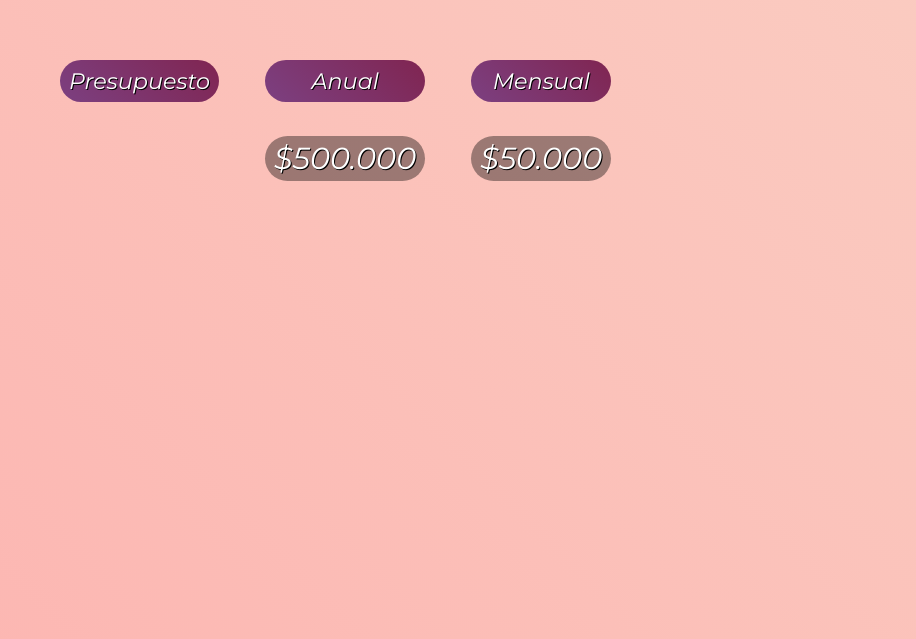
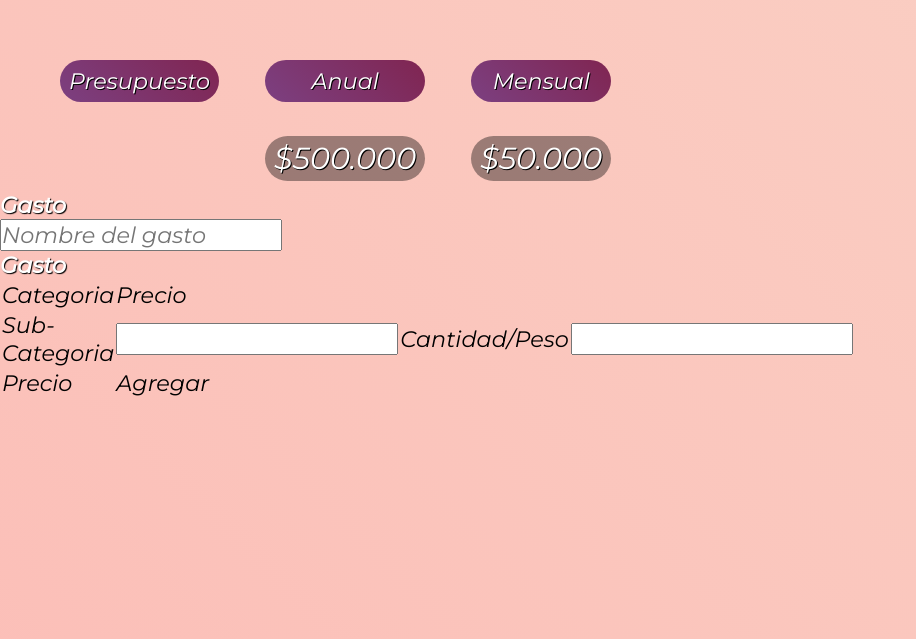
Before and after one commit to julianlastuvka/Budget, a Flask app: page /agregar in a window 1280 px wide. Shown: the part 121-760 px from the top of the page, without its empty margins (0-916 px from the left). Run offline with Flask 2, Linux system fonts and the light colour scheme.

Commit message:
added gastos table

```diff
--- a/templates/agregar.html
+++ b/templates/agregar.html
@@ -19,8 +19,39 @@ block body %}
             <td>$500.000</td>
             <td>$50.000</td>
         </tr>
-
     </tbody>
 </table>
 
+<div class="input-gasto">
+    <form>
+        <ul class="nombre-gasto">
+            <li>Gasto</li>
+            <li><input type="text" class="form-control" id="nombre_gasto" name="nombre_gasto" placeholder="Nombre del gasto"></li>
+            <li>Gasto</li>
+        </ul>
+
+        <table class="input-gasto__table">
+            <tbody>
+                <tr>
+                    <td>Categoria</td>
+                    <td>Precio</td>
+                </tr>
+                <tr>
+                    <td>Sub-<br>Categoria</td>
+                    <td><input type="text" class="form-control" id="sub_cat" name="sub_cat"></td>
+                    <td>Cantidad/Peso</td>
+                    <td><input type="text" class="form-control" id="nombre_gasto" name="username"></td>
+                </tr>
+                <tr>
+                    <td>Precio</td>
+                    <td>Agregar</td>
+                </tr>
+            </tbody>
+        </table>
+
+    </form>
+
+</div>
+
+
 {% endblock %}
```
